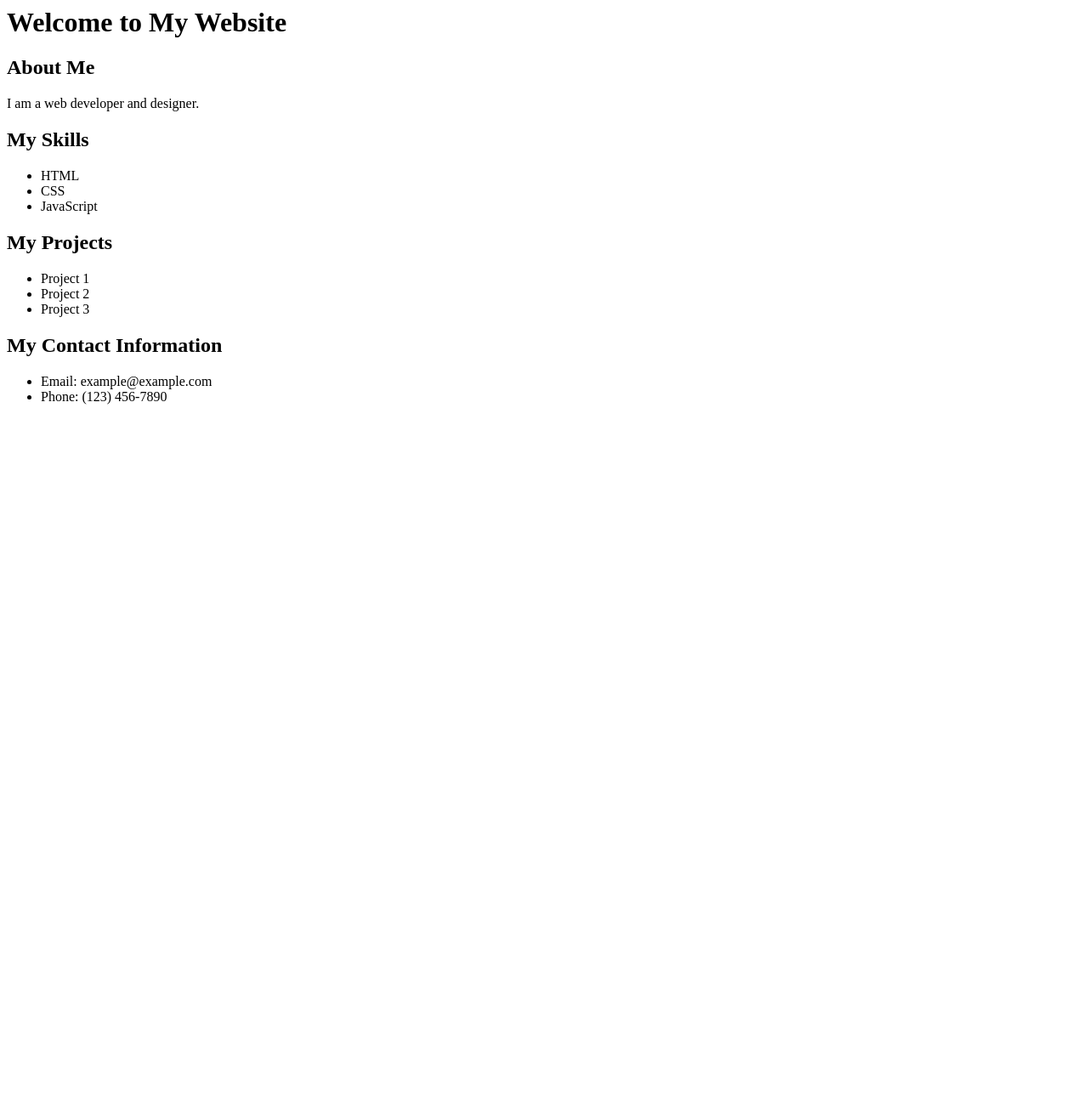
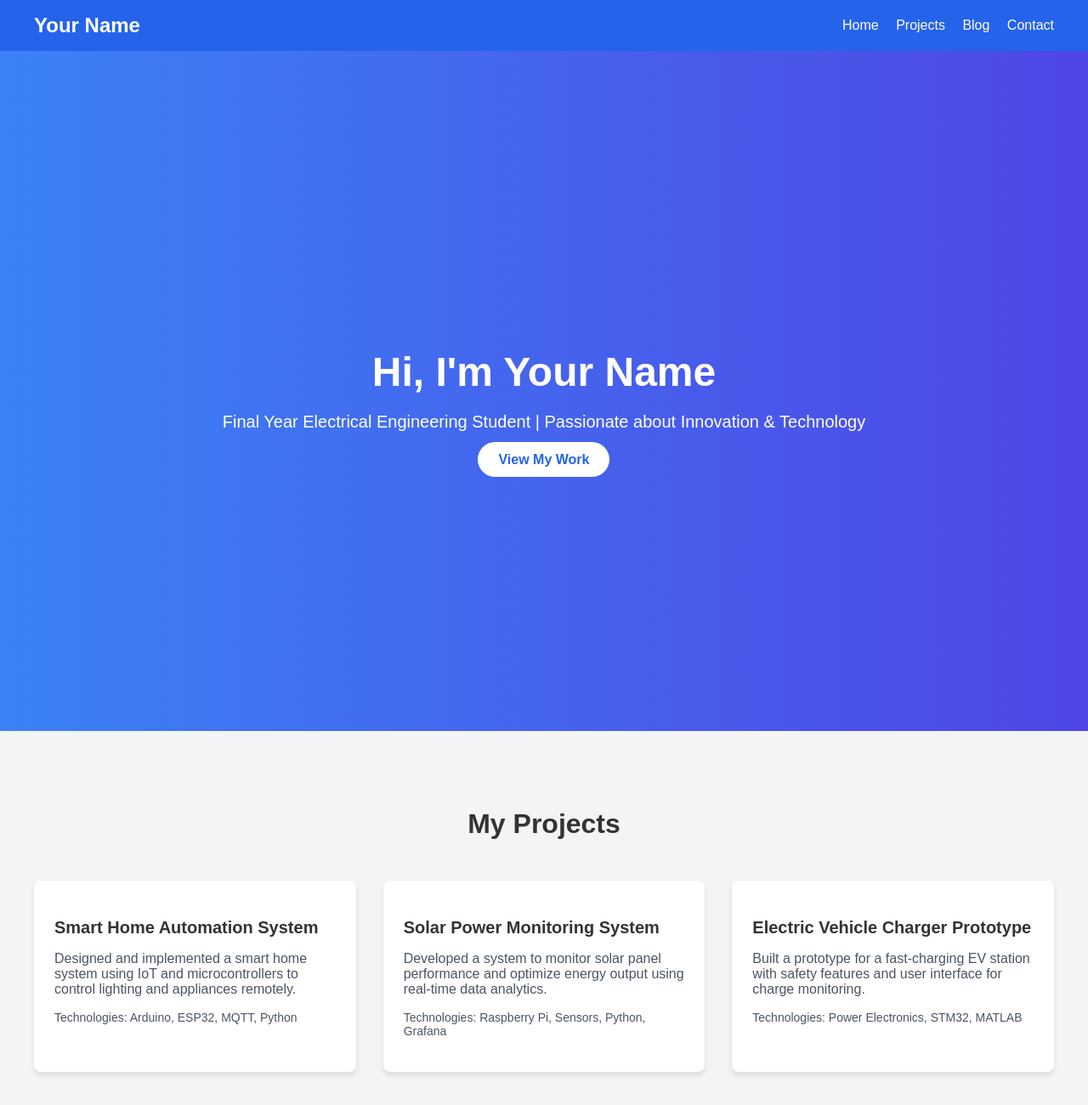
Before and after one commit to aaryanmakwana/aaryanmakwana, a plain HTML site: page index.html in a window 1280 px wide. Shown: the top 1300 px of the page at 85% size. Before the commit the page ends 800 px from the top, so only its background shows below. Drawn offline with Linux system fonts and the light colour scheme.

Commit message:
Update index.html

```diff
--- a/index.html
+++ b/index.html
@@ -1,31 +1,112 @@
-<html>
-    <head>
-        <title>My Website</title>
-    </head>
-    <body>
-        <h1>Welcome to My Website</h1>
+<!DOCTYPE html>
+<html lang="en">
+<head>
+  <meta charset="UTF-8">
+  <meta name="viewport" content="width=device-width, initial-scale=1.0">
+  <title>Your Name - Electrical Engineering Portfolio</title>
+  <link rel="stylesheet" href="style.css">
+</head>
+<body>
+  <!-- Navigation -->
+  <nav class="navbar">
+    <div class="container">
+      <a href="index.html" class="logo">Your Name</a>
+      <div class="nav-links">
+        <a href="#home">Home</a>
+        <a href="#projects">Projects</a>
+        <a href="#blog">Blog</a>
+        <a href="#contact">Contact</a>
+      </div>
+    </div>
+  </nav>
 
-        <h2>About Me</h2>
-        <p>I am a web developer and designer.</p>
+  <!-- Home Section -->
+  <section id="home" class="hero">
+    <div class="container">
+      <h1>Hi, I'm Your Name</h1>
+      <p>Final Year Electrical Engineering Student | Passionate about Innovation & Technology</p>
+      <a href="#projects" class="btn">View My Work</a>
+    </div>
+  </section>
 
-        <h2>My Skills</h2>
-        <ul>
-            <li>HTML</li>
-            <li>CSS</li>
-            <li>JavaScript</li>
-        </ul>
+  <!-- Projects Section -->
+  <section id="projects" class="section">
+    <div class="container">
+      <h2>My Projects</h2>
+      <div class="grid">
+        <!-- Project 1 -->
+        <div class="card">
+          <h3>Smart Home Automation System</h3>
+          <p>Designed and implemented a smart home system using IoT and microcontrollers to control lighting and appliances remotely.</p>
+          <p class="tech">Technologies: Arduino, ESP32, MQTT, Python</p>
+        </div>
+        <!-- Project 2 -->
+        <div class="card">
+          <h3>Solar Power Monitoring System</h3>
+          <p>Developed a system to monitor solar panel performance and optimize energy output using real-time data analytics.</p>
+          <p class="tech">Technologies: Raspberry Pi, Sensors, Python, Grafana</p>
+        </div>
+        <!-- Project 3 -->
+        <div class="card">
+          <h3>Electric Vehicle Charger Prototype</h3>
+          <p>Built a prototype for a fast-charging EV station with safety features and user interface for charge monitoring.</p>
+          <p class="tech">Technologies: Power Electronics, STM32, MATLAB</p>
+        </div>
+      </div>
+    </div>
+  </section>
 
-        <h2>My Projects</h2>
-        <ul>
-            <li>Project 1</li>
-            <li>Project 2</li>
-            <li>Project 3</li>
-        </ul>
+  <!-- Blog Section -->
+  <section id="blog" class="section bg-gray">
+    <div class="container">
+      <h2>My Blog</h2>
+      <div class="grid">
+        <!-- Blog Post 1 -->
+        <div class="card">
+          <h3>Understanding IoT in Electrical Engineering</h3>
+          <p>Exploring how IoT is revolutionizing electrical systems with real-world applications and challenges.</p>
+          <p class="date">Posted on August 1, 2025</p>
+          <a href="#" class="link">Read More</a>
+        </div>
+        <!-- Blog Post 2 -->
+        <div class="card">
+          <h3>The Future of Renewable Energy</h3>
+          <p>A deep dive into the advancements in solar and wind energy technologies and their impact on sustainability.</p>
+          <p class="date">Posted on July 15, 2025</p>
+          <a href="#" class="link">Read More</a>
+        </div>
+      </div>
+    </div>
+  </section>
 
-        <h2>My Contact Information</h2>
-        <ul>
-            <li>Email: example@example.com</li>
-            <li>Phone: (123) 456-7890</li>
-        </ul>
-    </body>
+  <!-- Contact Section -->
+  <section id="contact" class="section">
+    <div class="container">
+      <h2>Get in Touch</h2>
+      <p>Feel free to reach out for collaborations or inquiries!</p>
+      <div class="contact-links">
+        <a href="mailto:your.email@example.com">Email: your.email@example.com</a>
+        <a href="https://linkedin.com/in/yourprofile">LinkedIn</a>
+        <a href="https://github.com/yourprofile">GitHub</a>
+      </div>
+    </div>
+  </section>
+
+  <!-- Footer -->
+  <footer class="footer">
+    <p>&copy; 2025 Your Name. All rights reserved.</p>
+  </footer>
+
+  <!-- JavaScript for Smooth Scrolling -->
+  <script>
+    document.querySelectorAll('a[href^="#"]').forEach(anchor => {
+      anchor.addEventListener('click', function (e) {
+        e.preventDefault();
+        document.querySelector(this.getAttribute('href')).scrollIntoView({
+          behavior: 'smooth'
+        });
+      });
+    });
+  </script>
+</body>
 </html>
```
